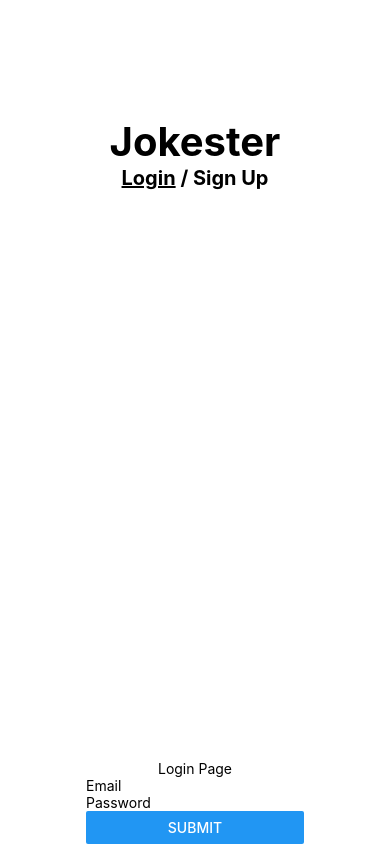
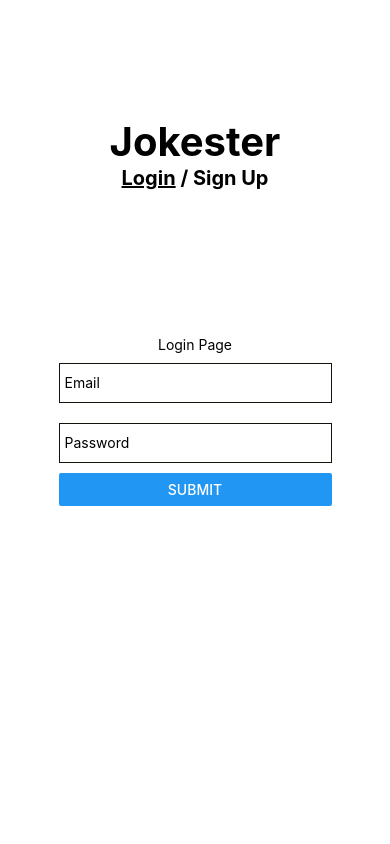
Before and after one commit to ThuyTTTN/Jokester, a React Native app: screen / in a window 390 px wide. Built offline with nearby package versions, Linux system fonts and the light colour scheme.

Commit message:
wip: Login text input styling

```diff
--- a/component/Login.jsx
+++ b/component/Login.jsx
@@ -1,5 +1,6 @@
 import React, { useState } from "react";
 import { Text, Button, StyleSheet, TextInput, View } from "react-native";
+import Colors from "../theme/Colors";
 
 const Login = () => {
   const [email, setEmail] = useState("");
@@ -11,19 +12,45 @@ const Login = () => {
   };
 
   return (
-    <>
+    <View style={styles.container}>
       <Text>Login Page</Text>
-      <View>
-        <TextInput placeholder="Email" value={email} onChangeText={setEmail} />
+      <View style={styles.innerContainer}>
         <TextInput
+          style={styles.input}
+          placeholder="Email"
+          value={email}
+          onChangeText={setEmail}
+          fontSize={16}
+        />
+        <TextInput
+          style={styles.input}
           placeholder="Password"
           value={email}
           onChangeText={setPassword}
+          fontSize={16}
         />
         <Button title="Submit" onPress={handleLogin} />
       </View>
-    </>
+    </View>
   );
 };
 
 export default Login;
+const styles = StyleSheet.create({
+  container: {
+    flex: 3,
+    backgroundColor: Colors.chineseGold,
+    alignItems: "center",
+    width: "100%",
+  },
+  innerContainer: {
+    width: "70%",
+  },
+  input: {
+    marginVertical: 10,
+    height: 40,
+    borderColor: Colors.smokeyBlack,
+    borderWidth: 1,
+    paddingLeft: 5,
+  },
+});
--- a/component/SignUp.jsx
+++ b/component/SignUp.jsx
@@ -1,5 +1,6 @@
 import React, { useState } from "react";
 import { Text, Button, StyleSheet, TextInput, View } from "react-native";
+import Colors from "../theme/Colors";
 
 const SignUp = () => {
   const [name, setName] = useState("");
@@ -12,7 +13,7 @@ const SignUp = () => {
   };
 
   return (
-    <>
+    <View style={styles.container}>
       <Text>Sign Up page</Text>
       <View>
         <TextInput placeholder="Name" value={name} onChangeText={setName} />
@@ -24,8 +25,17 @@ const SignUp = () => {
         />
         <Button title="Submit" onPress={handleSignUp} />
       </View>
-    </>
+    </View>
   );
 };
 
 export default SignUp;
+
+const styles = StyleSheet.create({
+  container: {
+    flex: 1,
+    backgroundColor: Colors.chineseGold,
+    alignItems: "center",
+    justifyContent: "flex-start",
+  },
+});
```
